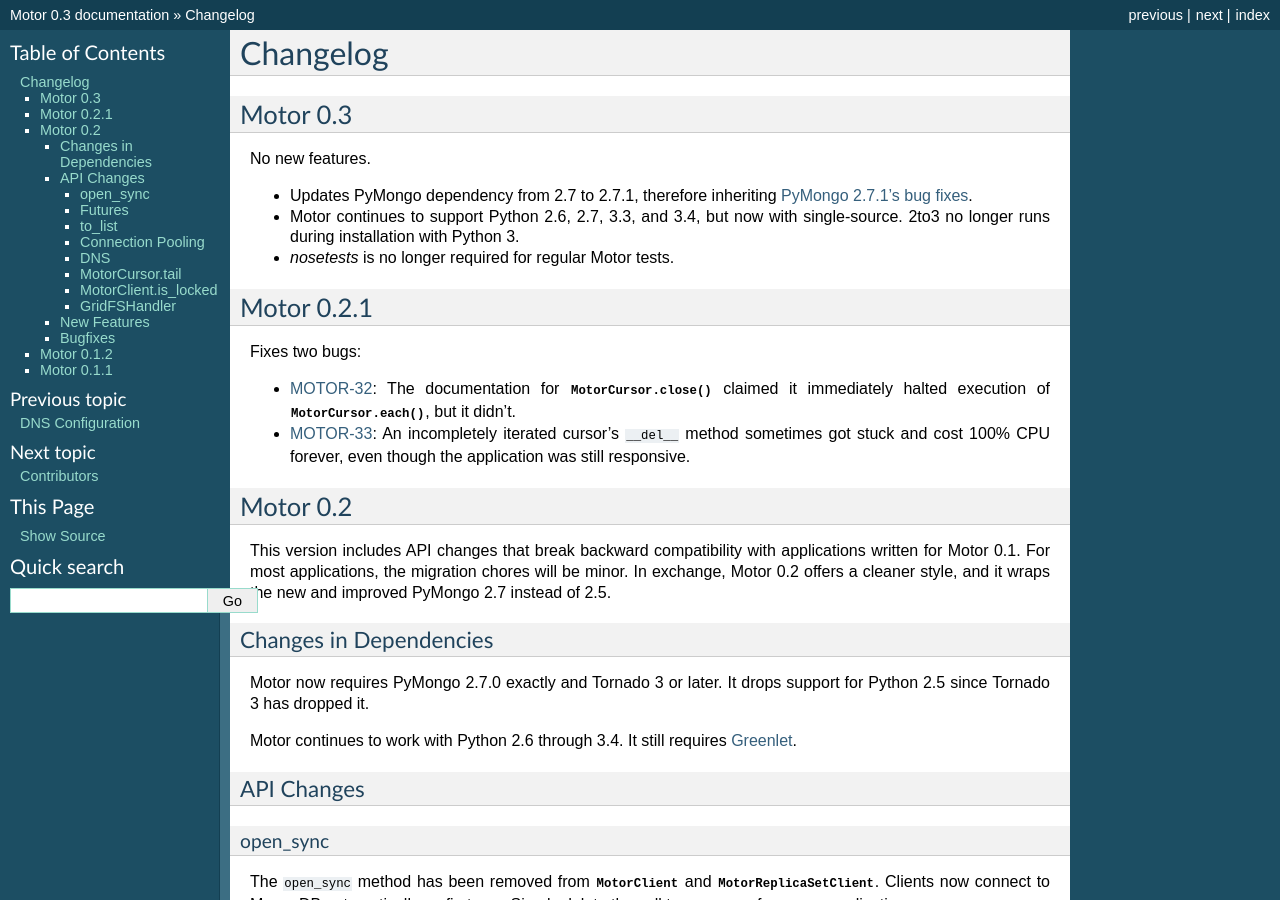
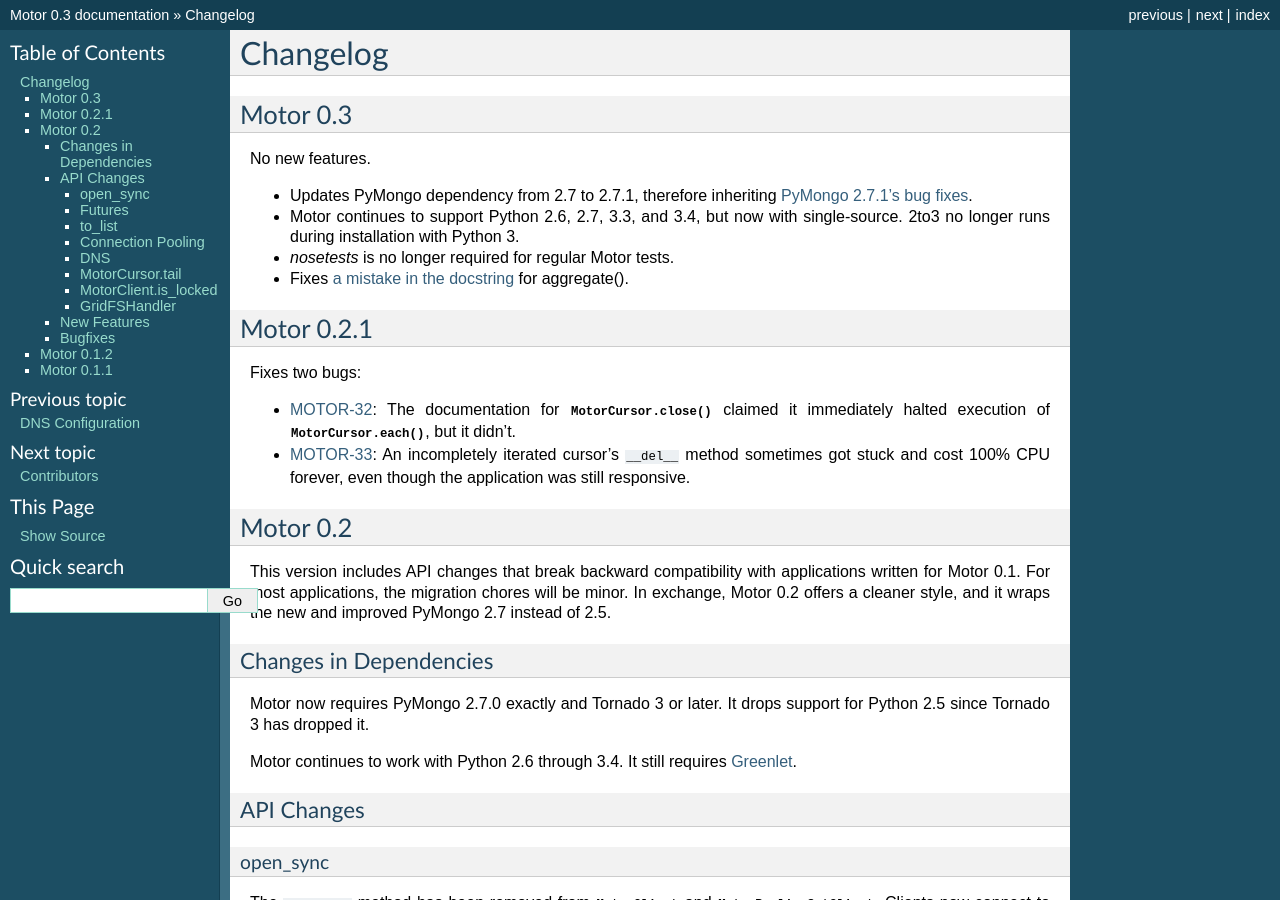
Before and after one commit to mongodb/motor, a Sphinx documentation site: the page built from doc/changelog.rst, in a window 1280 px wide and 900 px high. Built offline with Sphinx 7.4.7, drawn with Linux system fonts in a browser that asks for light colours; pages that are not in the unit, such as notebooks, are missing from menus; the version number is read from the project's files by our own code.

Commit message:
Finish Motor 0.3 changelog. (cherry picked from commit 3065336)

```diff
--- a/doc/changelog.rst
+++ b/doc/changelog.rst
@@ -15,6 +15,8 @@
   but now with single-source.
   2to3 no longer runs during installation with Python 3.
 * `nosetests` is no longer required for regular Motor tests.
+* Fixes `a mistake in the docstring <https://jira.mongodb.org/browse/MOTOR-34>`_
+  for aggregate().
 
 Motor 0.2.1
 -----------
```
